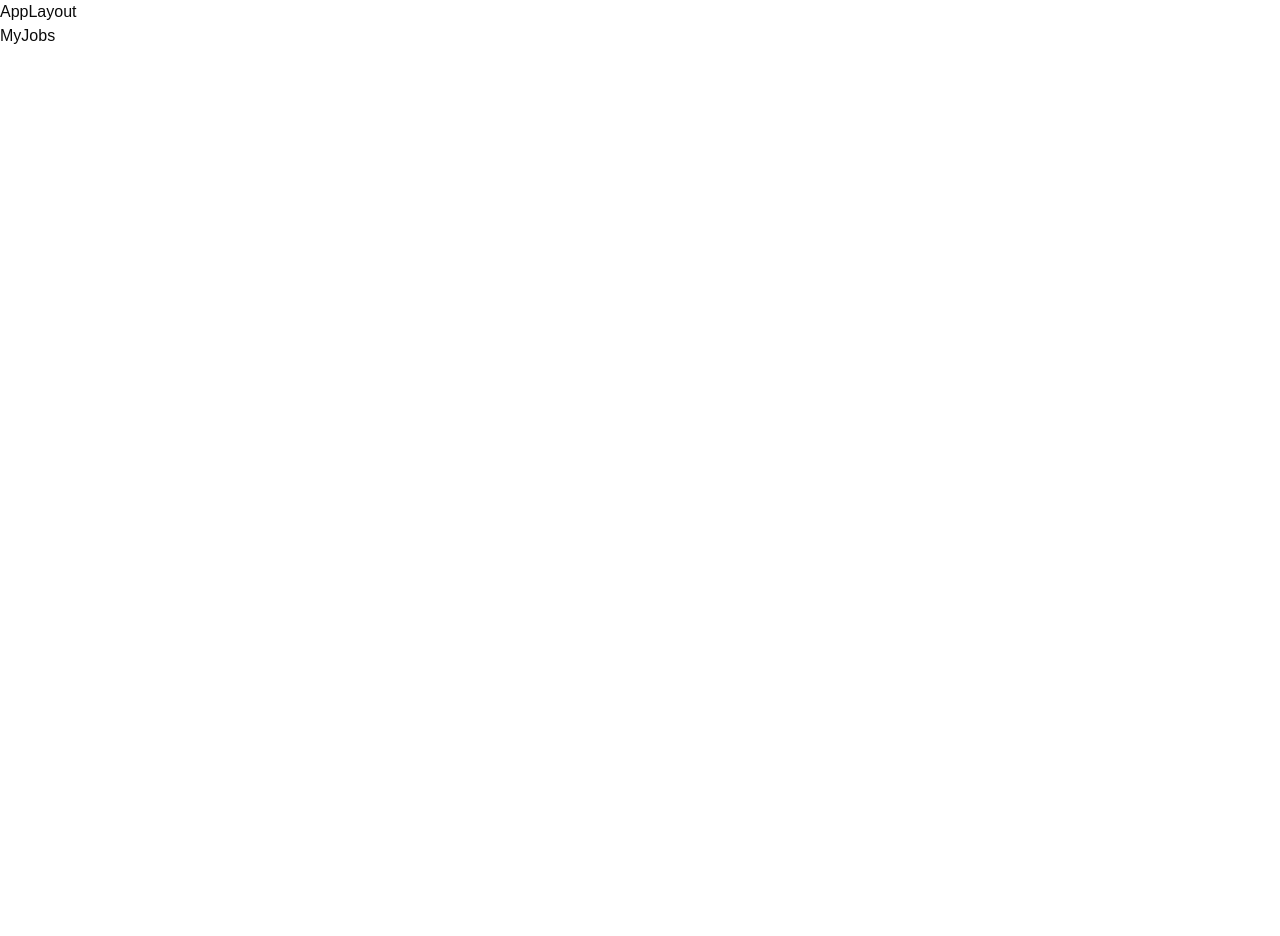
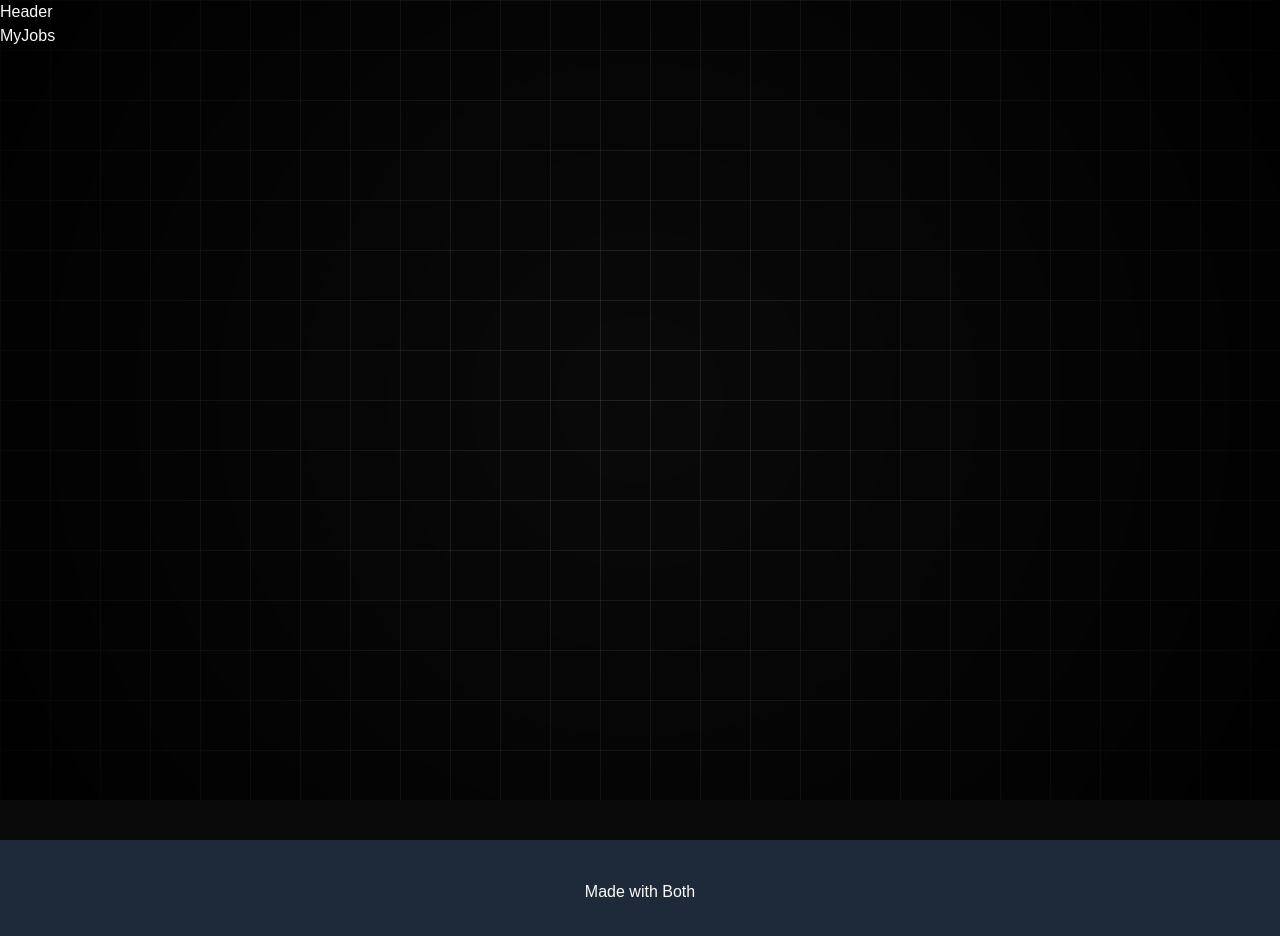
Before and after one commit to Algode18/elevare, a React (Vite) app: page /my-jobs in a window 1280 px wide. Shown: the top 936 px of the page. Before the commit the page ends 800 px from the top, so only its background shows below. Built offline with nearby package versions, Linux system fonts and the light colour scheme.

Commit message:
Added header section

```diff
--- a/src/App.css
+++ b/src/App.css
@@ -0,0 +1,26 @@
+.grid-background {
+  position: fixed;
+  top: 0;
+  left: 0;
+  width: 100%;
+  height: 100%;
+  background: linear-gradient(
+      to right,
+      rgba(255, 255, 255, 0.1) 1px,
+      transparent 1px
+    ),
+    linear-gradient(to bottom, rgba(255, 255, 255, 0.1) 1px, transparent 1px);
+  background-size: 50px 50px;
+  pointer-events: none;
+  z-index: -1;
+}
+
+.grid-background::before {
+  content: "";
+  position: absolute;
+  top: 0;
+  left: 0;
+  width: 100%;
+  height: 100%;
+  background: radial-gradient(circle, transparent, rgba(0, 0, 0, 0.9));
+}
--- a/src/App.jsx
+++ b/src/App.jsx
@@ -9,6 +9,7 @@
 import PostJob from './pages/post-job';
 import SavedJobs from './pages/saved-job';
 import MyJobs from './pages/my-jobs';
+import { ThemeProvider } from './components/theme-provider';
 
 const router = createBrowserRouter([
    {
@@ -45,10 +46,11 @@
     ],
    },
 ]);
-
-function App() {
-  return <RouterProvider router={router} />;
-
+ function App() {
+  return (
+    <ThemeProvider defaultTheme="dark" storageKey="vite-ui-theme">
+      <RouterProvider router={router} />
+    </ThemeProvider>
+  );
 }
-
 export default App;
--- /dev/null
+++ b/src/components/header.jsx
@@ -0,0 +1,5 @@
+const Header = () => {
+    return <div>Header</div>;
+};
+
+export default Header;
--- /dev/null
+++ b/src/components/theme-provider.jsx
@@ -0,0 +1,60 @@
+import { createContext, useContext, useEffect, useState } from "react";
+
+const initialState = {
+  theme: "system",
+  setTheme: () => null,
+};
+
+const ThemeProviderContext = createContext(initialState);
+
+export function ThemeProvider({
+  children,
+  defaultTheme = "system",
+  storageKey = "vite-ui-theme",
+  ...props
+}) {
+  const [theme, setTheme] = useState(
+    () => (localStorage.getItem(storageKey) ) || defaultTheme
+  );
+
+  useEffect(() => {
+    const root = window.document.documentElement
+
+    root.classList.remove("light", "dark")
+
+    if (theme === "system") {
+      const systemTheme = window.matchMedia("(prefers-color-scheme: dark)")
+        .matches
+        ? "dark"
+        : "light";
+
+      root.classList.add(systemTheme)
+      return;
+    }
+
+    root.classList.add(theme)
+  }, [theme])
+
+  const value = {
+    theme,
+    setTheme: (theme) => {
+      localStorage.setItem(storageKey, theme)
+      setTheme(theme)
+    },
+  }
+
+  return (
+    <ThemeProviderContext.Provider {...props} value={value}>
+      {children}
+    </ThemeProviderContext.Provider>
+  )
+}
+
+export const useTheme = () => {
+  const context = useContext(ThemeProviderContext)
+
+  if (context === undefined)
+    throw new Error("useTheme must be used within a ThemeProvider")
+
+  return context
+}
--- a/src/layouts/app-layout.jsx
+++ b/src/layouts/app-layout.jsx
@@ -1,10 +1,17 @@
+import Header from "@/components/header"
 import { Outlet } from "react-router-dom"
 
 const AppLayout = () => {
   return (
     <div>
-      AppLayout
+      <div className="grid-background"></div>
+      <main className="min-h-screen container">
+      <Header />
       <Outlet />
+      </main>
+      <div className="p-10 text-center bg-gray-800 mt-10">
+        Made with Both
+      </div>
     </div>
   )
 }
```
